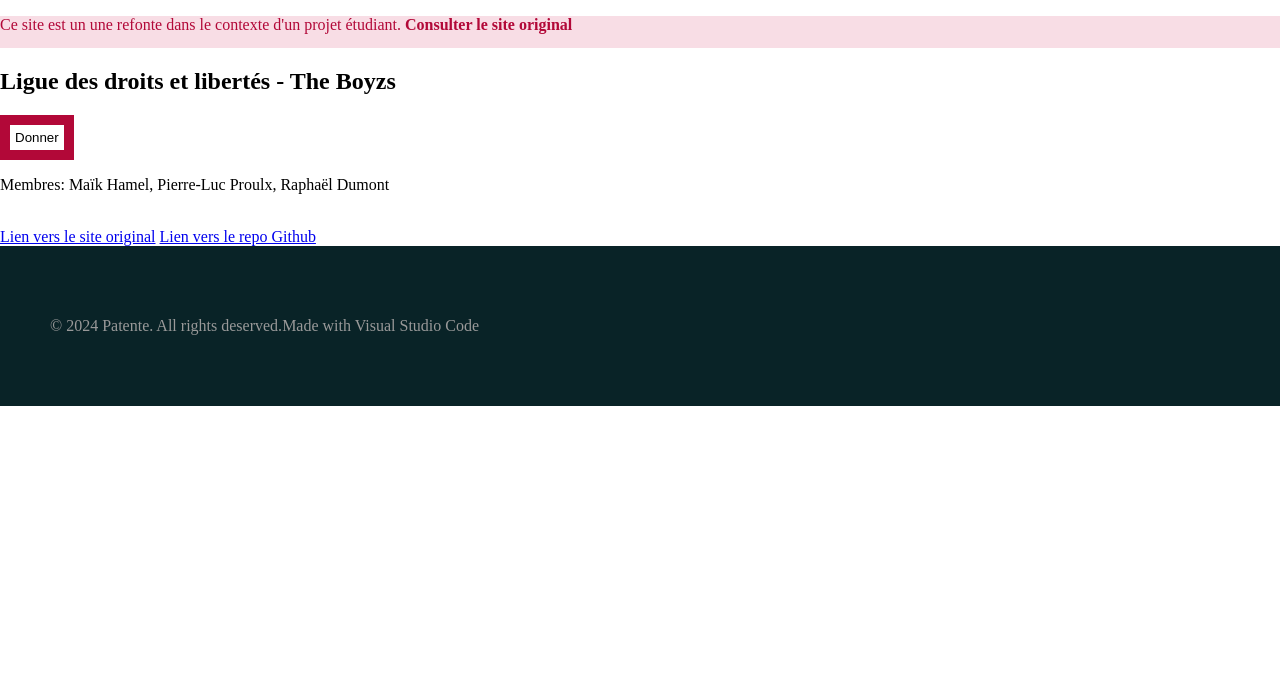
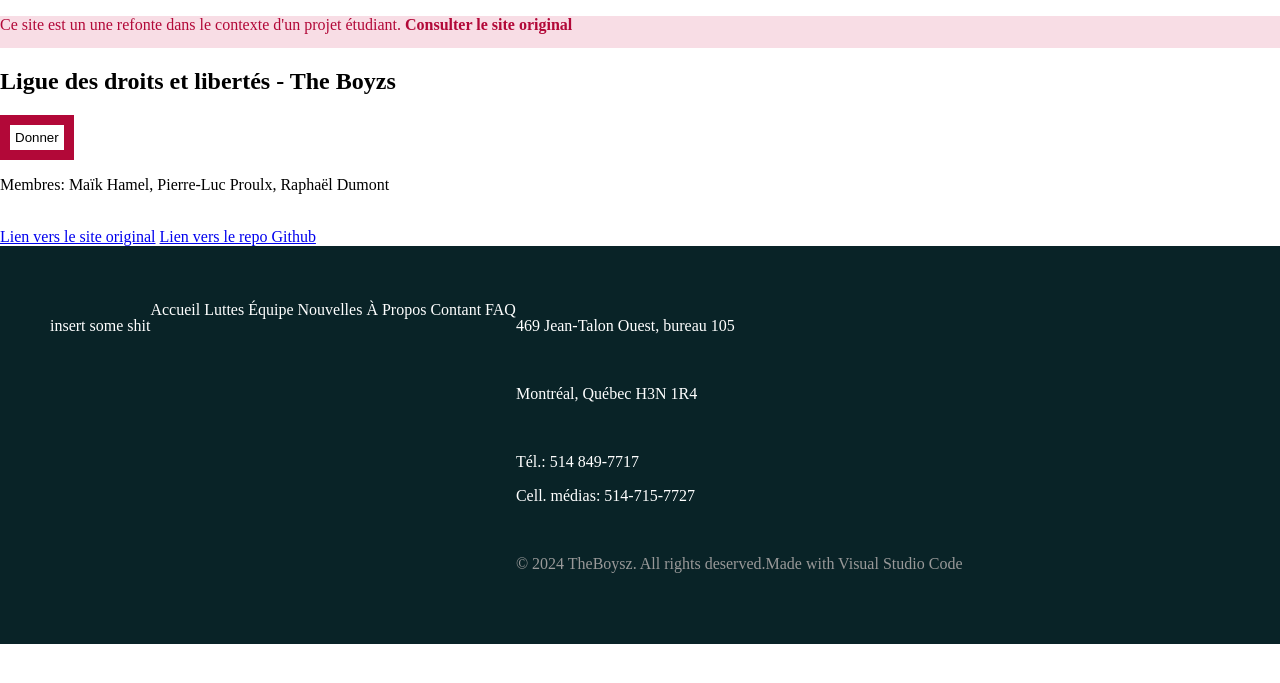
Before and after one commit to TheBoyzs/droits-et-libertes-the-boyzs, a PHP site: page / in a window 1280 px wide; the page is wider, and only the part inside the window is pictured. Shown: the top 683 px of that part. Run offline with PHP 8.4, Linux system fonts and the light colour scheme.

Commit message:
pushing my shit

```diff
--- a/index.html
+++ b/index.html
@@ -21,28 +21,39 @@
             <button>Donner</button>
         </nav>
     </header>
+    <section>
         <p>Membres: Maïk Hamel, Pierre-Luc Proulx, Raphaël Dumont</p><br>
         <a href="https://liguedesdroits.ca/">Lien vers le site original</a>
         <a href="https://github.com/TheBoyzs/droits-et-libertes-the-boyzs/tree/main">Lien vers le repo Github</a>
-    <script src="main.js"></script>
         <footer class="footer">
             <div class="footer">
+                <p>insert some shit</p>
+            </div>
+            <div class="footer">
+                <a link="#">Accueil</a>
+                <a link="#">Luttes</a>
+                <a link="#">Équipe</a>
+                <a link="#">Nouvelles</a>
+                <a link="#">À Propos</a>
+                <a link="#">Contant</a>
+                <a link="#">FAQ</a>
 
             </div>
             <div class="footer">
-
-
-        </div>
-        <div class="footer">
-
-        </div>
+                <p id="address">469 Jean-Talon Ouest, bureau 105</p><br>
+                <p id="ville">Montréal, Québec H3N 1R4</p><br>
+                <p id="cell"></p>Tél.: 514 849-7717<br>
+                <p id="media">Cell. médias: 514-715-7727</p><br>
                 <div class="legal">
-            <p>&copy; 2024 Patente. All rights deserved.</p>
+                    <p>&copy; 2024 TheBoysz. All rights deserved.</p>
                     <div class="legal__links">
                         <span>Made with Visual Studio Code</span>
                     </div>
                 </div>
+            </div>
+    </section>
+    </footer>
+    <script src="main.js"></script>
+</body>
 
-    </footer>
-</body>
 </html>
--- a/partials/_footer.scss
+++ b/partials/_footer.scss
@@ -1,8 +1,12 @@
+@use 'variables';
 footer{
-    background-color: #092327;
+    background-color: variables.$dark;
     width: 100%;
     text-align: left;
     padding: 55px 50px;
+    color: white;
+    display: flex;
+    flex-wrap: wrap;
 }
 footer .footer-left,
 footer .footer-center,
--- a/styles.css
+++ b/styles.css
@@ -26,6 +26,9 @@ footer {
   width: 100%;
   text-align: left;
   padding: 55px 50px;
+  color: white;
+  display: flex;
+  flex-wrap: wrap;
 }
 
 footer .footer-left,
```
Also changed, not shown: 1 other file. Lines whose indentation alone changed are shown as unchanged.
